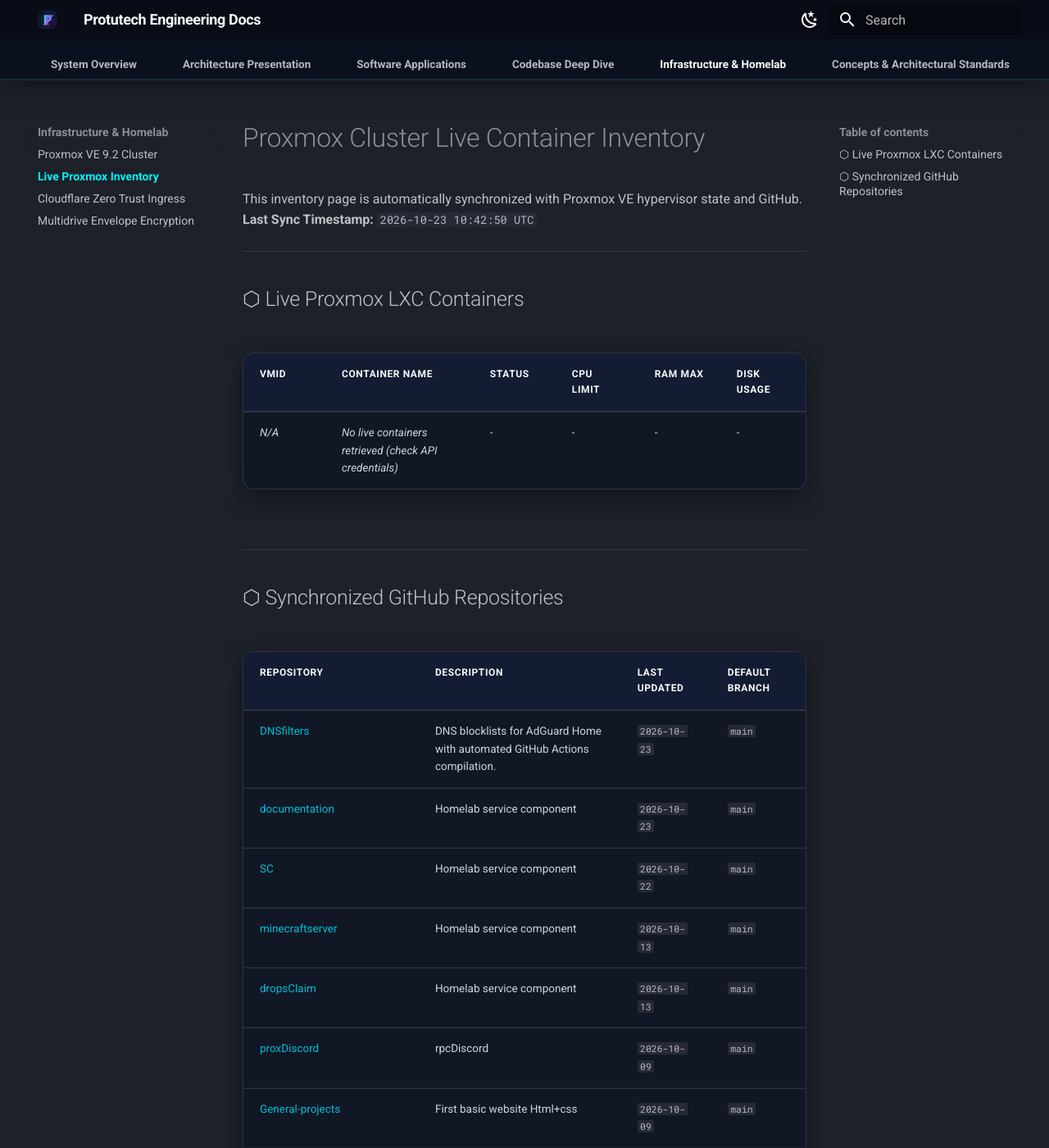
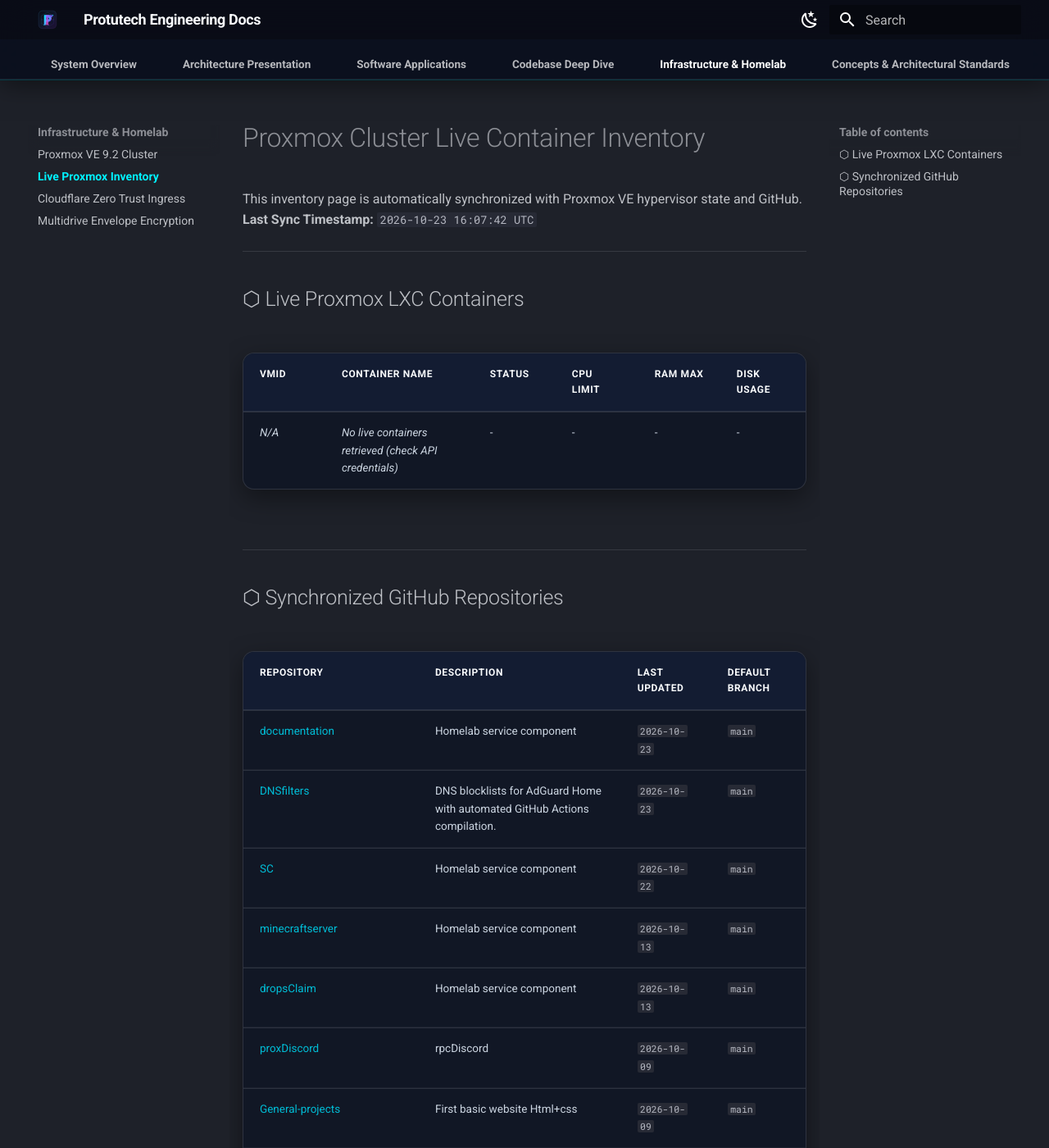
Before and after one commit to IAndrexI/documentation, an MkDocs documentation site: the page built from docs/infra/proxmox-live-inventory.md, in a window 1280 px wide and 1400 px high. Shown: the whole window at 82% size. Built offline with MkDocs 1.6.1 and Material for MkDocs 9.7.7, drawn with Linux system fonts in a browser that asks for light colours.

Commit message:
chore(auto-update): sync live Proxmox containers and GitHub repos [skip ci]

```diff
--- a/docs/infra/proxmox-live-inventory.md
+++ b/docs/infra/proxmox-live-inventory.md
@@ -1,7 +1,7 @@
 # Proxmox Cluster Live Container Inventory
 
 This inventory page is automatically synchronized with Proxmox VE hypervisor state and GitHub.
-**Last Sync Timestamp:** `2026-10-23 10:42:50 UTC`
+**Last Sync Timestamp:** `2026-10-23 16:07:42 UTC`
 
 ---
 
@@ -17,8 +17,8 @@
 
 | Repository | Description | Last Updated | Default Branch |
 | :--- | :--- | :--- | :--- |
+| [documentation](https://github.com/IAndrexI/documentation) | Homelab service component | `2026-10-23` | `main` |
 | [DNSfilters](https://github.com/IAndrexI/DNSfilters) | DNS blocklists for AdGuard Home with automated GitHub Actions compilation. | `2026-10-23` | `main` |
-| [documentation](https://github.com/IAndrexI/documentation) | Homelab service component | `2026-10-23` | `main` |
 | [SC](https://github.com/IAndrexI/SC) | Homelab service component | `2026-10-22` | `main` |
 | [minecraftserver](https://github.com/IAndrexI/minecraftserver) | Homelab service component | `2026-10-13` | `main` |
 | [dropsClaim](https://github.com/IAndrexI/dropsClaim) | Homelab service component | `2026-10-13` | `main` |
```
